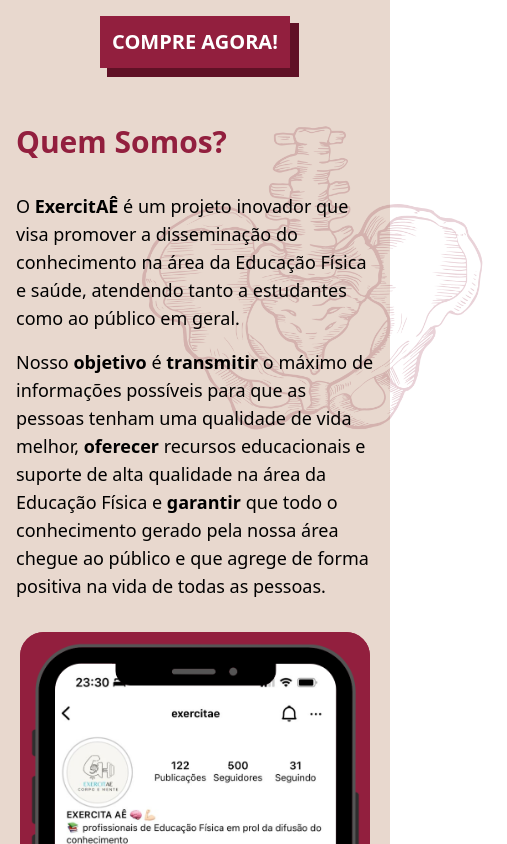
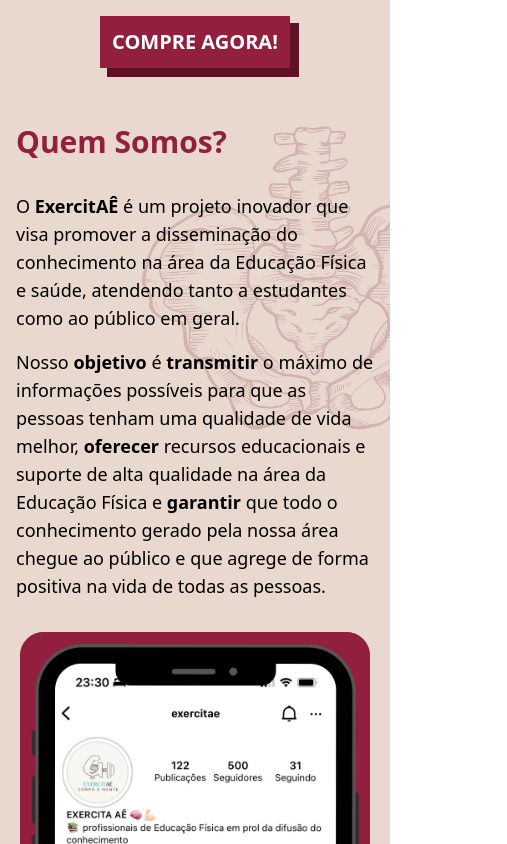
Before and after one commit to LucasFlaquer/exercitae-anatomia, a React (Vite) app: page / in a window 390 px wide. Shown: the part 5120-5964 px from the top of the page, 507 px wide, since content can reach past the window. Built offline with nearby package versions, Linux system fonts and the light colour scheme; a web font is replaced by a local one.

Commit message:
fix overflow

```diff
--- a/src/components/WhoWeAre.tsx
+++ b/src/components/WhoWeAre.tsx
@@ -3,7 +3,7 @@
 
 export function WhoWeAre() {
   return (
-    <div className="px-4 container flex flex-col-reverse lg:flex-row justify-between gap-8 max-w-6xl mx-auto items-center pb-8 relative">
+    <div className="px-4 container flex flex-col-reverse lg:flex-row justify-between gap-8 max-w-6xl mx-auto items-center pb-8 relative overflow-x-hidden md:overflow-x-visible">
       <div className="relative">
         <figure className="bg-[#921F3E] rounded-3xl overflow-hidden max-w-[350px] ">
           <img
```
